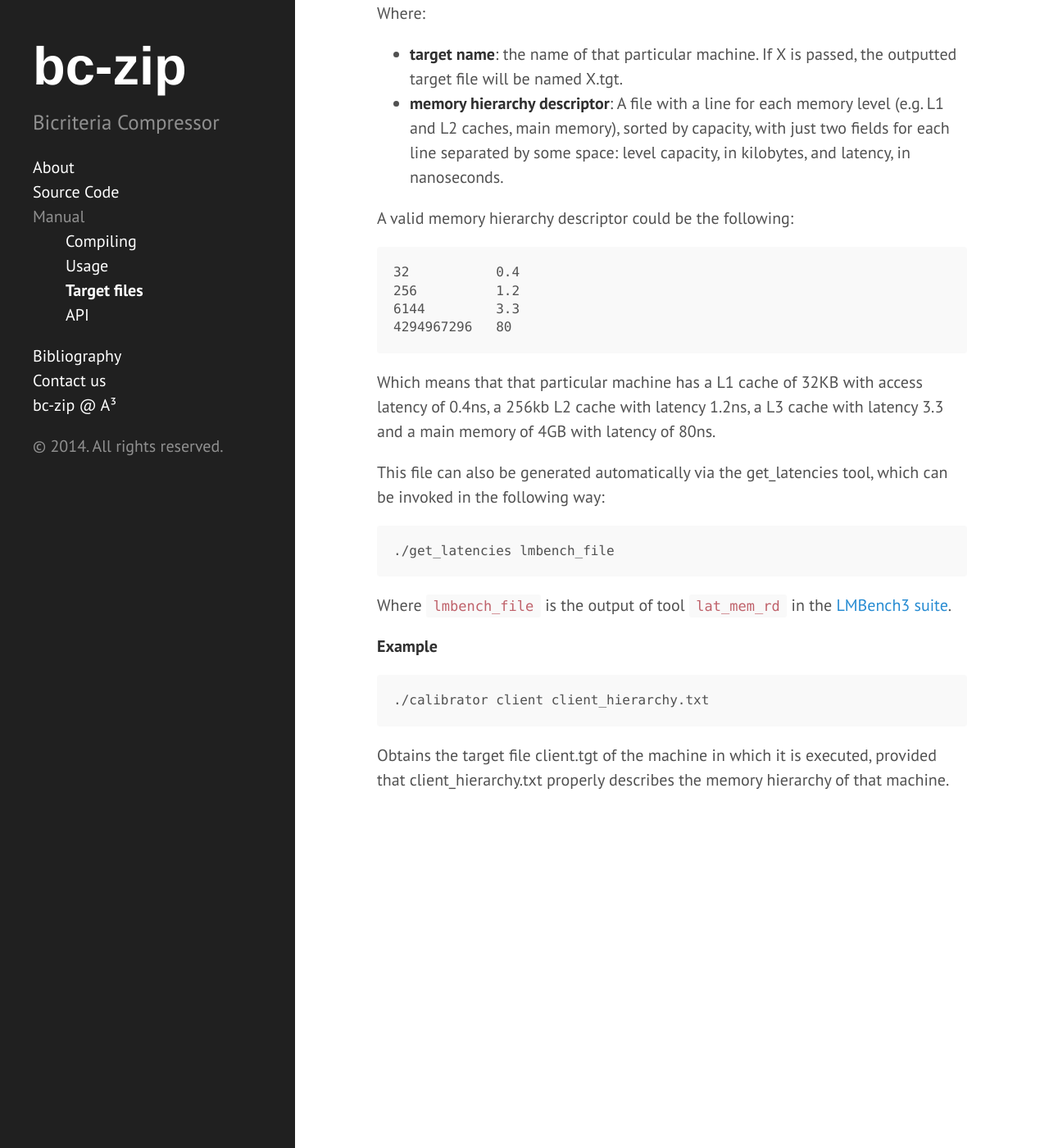
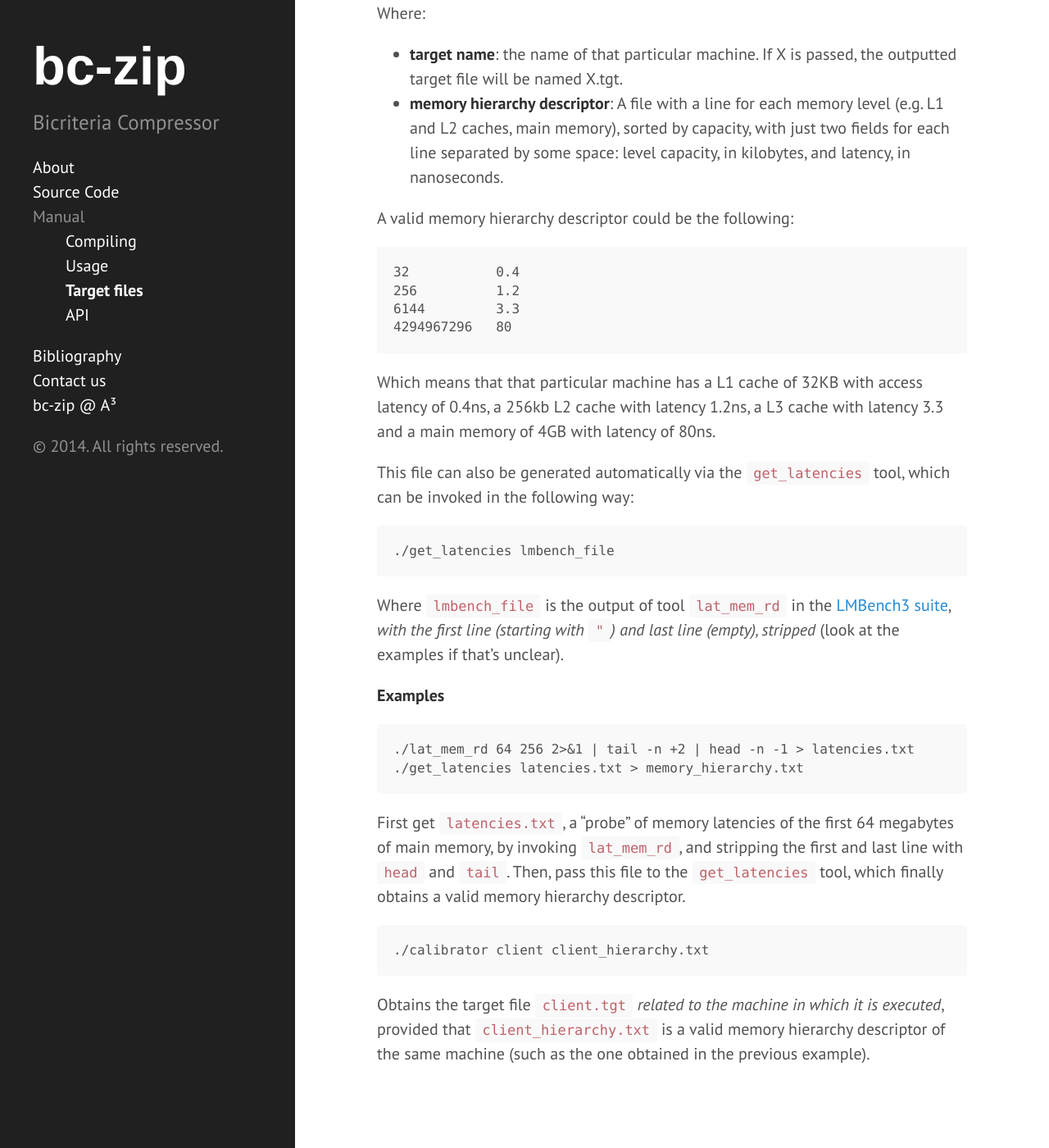
Before and after one commit to farruggia/bc-zip, a Jekyll site: the page built from _posts/2014-06-23-target.md, in a window 1280 px wide and 1400 px high, scrolled down 993 px. Shown: the whole window at 82% size. Built offline with Jekyll 4.4.1, drawn with Linux system fonts in a browser that asks for light colours.

Commit message:
Updated instructions in getting the target file

```diff
--- a/_posts/2014-06-23-target.md
+++ b/_posts/2014-06-23-target.md
@@ -42,14 +42,20 @@ A valid memory hierarchy descriptor could be the following:
 
 Which means that that particular machine has a L1 cache of 32KB with access latency of 0.4ns, a 256kb L2 cache with latency 1.2ns, a L3 cache with latency 3.3 and a main memory of 4GB with latency of 80ns.
 
-This file can also be generated automatically via the get_latencies tool, which can be invoked in the following way:
+This file can also be generated automatically via the `get_latencies` tool, which can be invoked in the following way:
 
 	./get_latencies lmbench_file
 
-Where `lmbench_file` is the output of tool `lat_mem_rd` in the [LMBench3 suite](http://www.bitmover.com/lmbench/get_lmbench.html).
+Where `lmbench_file` is the output of tool `lat_mem_rd` in the [LMBench3 suite](http://www.bitmover.com/lmbench/get_lmbench.html), *with the first line (starting with `"`) and last line (empty), stripped* (look at the examples if that's unclear).
 
-**Example**
+**Examples**
+
+	./lat_mem_rd 64 256 2>&1 | tail -n +2 | head -n -1 > latencies.txt
+	./get_latencies latencies.txt > memory_hierarchy.txt
+
+First get `latencies.txt`, a "probe" of memory latencies of the first 64 megabytes of main memory, by invoking `lat_mem_rd`, and stripping the first and last line with `head` and `tail`.
+Then, pass this file to the `get_latencies` tool, which finally obtains a valid memory hierarchy descriptor.
 
 	./calibrator client client_hierarchy.txt
 
-Obtains the target file client.tgt of the machine in which it is executed, provided that client_hierarchy.txt properly describes the memory hierarchy of that machine.
+Obtains the target file `client.tgt` *related to the machine in which it is executed*, provided that `client_hierarchy.txt` is a valid memory hierarchy descriptor of the same machine (such as the one obtained in the previous example).
```
